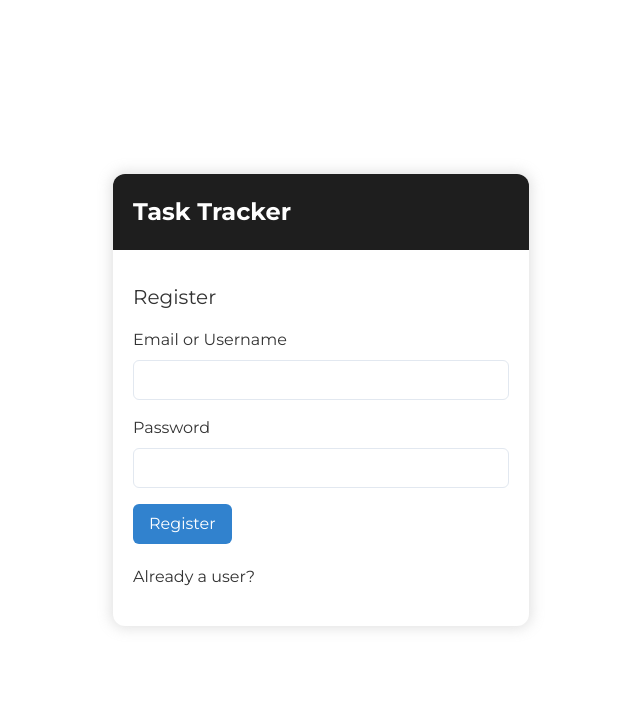
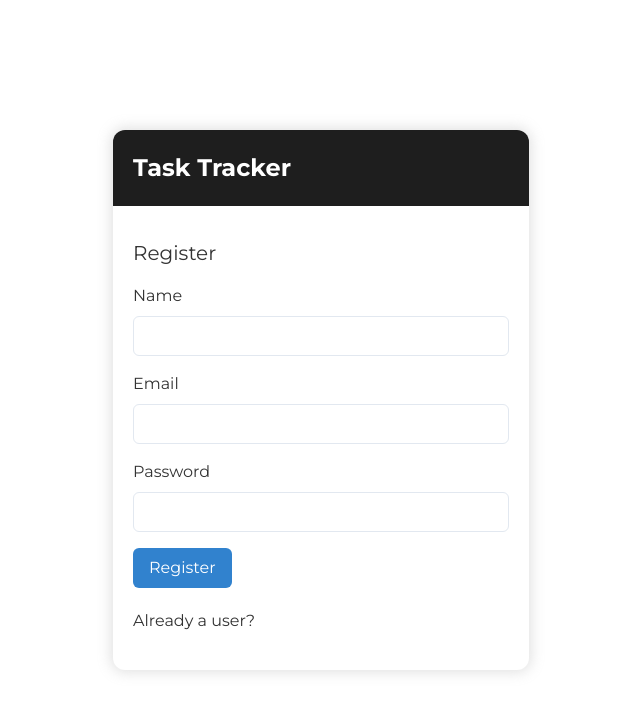
Before and after one commit to S07K/task-tracker-frontend, a React (Vite) app: page /register in a window 1280 px wide. Shown: the top 712 px of the page, without its empty margins (319-959 px from the left). Built offline with nearby package versions, Linux system fonts and the light colour scheme; no server answers.

Commit message:
added register and login user UI and implemented email varification feature

```diff
--- a/src/Login.tsx
+++ b/src/Login.tsx
@@ -8,12 +8,14 @@ import {
 } from "@chakra-ui/react";
 import React, { useState } from "react";
 import { Link } from "react-router-dom";
+import axios from "axios";
+axios.defaults.baseURL = import.meta.env.VITE_USER_API_URL;
 
 const Login: React.FC = () => {
   const [email, setEmail] = useState("");
   const [password, setPassword] = useState("");
 
-  const handleLogin = () => {
+  const handleLogin = async () => {
     // Add your login logic here
   };
 
@@ -63,7 +65,7 @@ const Login: React.FC = () => {
             Login
           </Box>
           <FormControl id="email" pb={4}>
-            <FormLabel>Email or Username</FormLabel>
+            <FormLabel>Email</FormLabel>
             <Input
               type="email"
               value={email}
--- a/src/Register.tsx
+++ b/src/Register.tsx
@@ -8,15 +8,27 @@ import {
   VStack,
 } from "@chakra-ui/react";
 import { Link } from "react-router-dom";
+import axios from "axios";
+axios.defaults.baseURL = import.meta.env.VITE_USER_API_URL;
 
 const Register: React.FC = () => {
-  const [username, setUsername] = useState("");
+  const [name, setName] = useState("");
+  const [email, setEmail] = useState("");
   const [password, setPassword] = useState("");
 
-  const handleRegister = () => {
+  const handleRegister = async () => {
     // Handle user registration logic here
-    console.log("Registering user:", username);
-    console.log("Password:", password);
+    console.log("Registering user Name:", name);
+    console.log("Registering user Email:", email);
+    console.log("Registering user Password:", password);
+    const res: any = await axios.post("/registerUser", {
+      name,
+      email,
+      password
+    });
+    console.log("Regiter User Response", res.data);
+    // if (res.data && res.data.events) {
+    // }
   };
 
   return (
@@ -63,12 +75,20 @@ const Register: React.FC = () => {
           <Box fontSize="xl" fontWeight="bold" pt={4} pb={4}>
             Register
           </Box>
+          <FormControl id="name" pb={4}>
+            <FormLabel>Name</FormLabel>
+            <Input
+              type="name"
+              value={name}
+              onChange={(e) => setName(e.target.value)}
+            />
+          </FormControl>
           <FormControl id="email" pb={4}>
-            <FormLabel>Email or Username</FormLabel>
+            <FormLabel>Email</FormLabel>
             <Input
               type="email"
-              value={username}
-              onChange={(e) => setUsername(e.target.value)}
+              value={email}
+              onChange={(e) => setEmail(e.target.value)}
             />
           </FormControl>
           <FormControl id="password" pb={4}>
--- a/src/components/AddEventForm.tsx
+++ b/src/components/AddEventForm.tsx
@@ -18,7 +18,7 @@ import React, { useState, useEffect } from "react";
 import { useDispatch, useSelector } from "react-redux";
 import { toggleCreateModal } from "../redux/eventActions";
 import axios from "axios";
-axios.defaults.baseURL = import.meta.env.VITE_API_URL
+axios.defaults.baseURL = import.meta.env.VITE_EVENTS_API_URL
 
 
 const AddEventForm: React.FC<any> = ({ event, onEventAdd }: any) => {
--- a/src/components/CalendarContainer.tsx
+++ b/src/components/CalendarContainer.tsx
@@ -5,11 +5,11 @@ import timeGridPlugin from "@fullcalendar/timegrid";
 import interactionPlugin from "@fullcalendar/interaction";
 import style from "./CalendarContainer.module.css";
 import axios from "axios";
+axios.defaults.baseURL = import.meta.env.VITE_EVENTS_API_URL;
 import EditForm from "./EditForm";
 import AddEventForm from "./AddEventForm";
 import { useDispatch } from "react-redux";
 import { toggleCreateModal, toggleEditModal } from "../redux/eventActions";
-axios.defaults.baseURL = import.meta.env.VITE_API_URL;
 
 function splitDateAndTime(dateString: string): { date: string; time: string } {
   console.log("Date String", dateString);
--- a/src/components/EditForm.tsx
+++ b/src/components/EditForm.tsx
@@ -18,7 +18,7 @@ import { useDispatch, useSelector } from "react-redux";
 import { toggleEditModal } from "../redux/eventActions";
 import { HexColorPicker } from "react-colorful";
 import axios from "axios";
-axios.defaults.baseURL = import.meta.env.VITE_API_URL
+axios.defaults.baseURL = import.meta.env.VITE_EVENTS_API_URL
 
 const EditForm: React.FC<any> = ({ event, onEventAdd }: any) => {
   const dispatch = useDispatch();
--- a/src/error-page.tsx
+++ b/src/error-page.tsx
@@ -1,16 +1,31 @@
-import { useRouteError } from "react-router-dom";
+import { useEffect } from "react";
+import { useRouteError, useNavigate } from "react-router-dom";
 
 export default function ErrorPage() {
   const error: any = useRouteError();
   console.error(error);
+  const navigate = useNavigate();
+  console.log("navigate", navigate);
+
+  // Redirect to login page after 2 seconds
+  useEffect(() => {
+    const timer = setTimeout(() => {
+      navigate('/login', { replace: true });
+    }, 100);
+    return () => clearTimeout(timer);
+  }, [navigate]);
 
   return (
     <div id="error-page">
       <h1>Oops!</h1>
       <span>Sorry, an unexpected error has occurred.</span>
-      <p id="error-note">
-        <i>{error.statusText || error.message}</i>
-      </p>
+      {
+        error &&
+        <p id="error-note">
+          <i>{error.statusText || error.message}</i>
+        </p>
+      }
+      <p>Redirecting to login page...</p>
     </div>
   );
 }
--- a/src/main.tsx
+++ b/src/main.tsx
@@ -48,6 +48,11 @@ const router = createBrowserRouter([
     element: <App />,
     errorElement: <ErrorPage />,
   },
+  {
+    path: "/*",
+    element: <ErrorPage />,
+    errorElement: <ErrorPage />,
+  }
 ]);
 
 ReactDOM.createRoot(document.getElementById("root")!).render(
```
